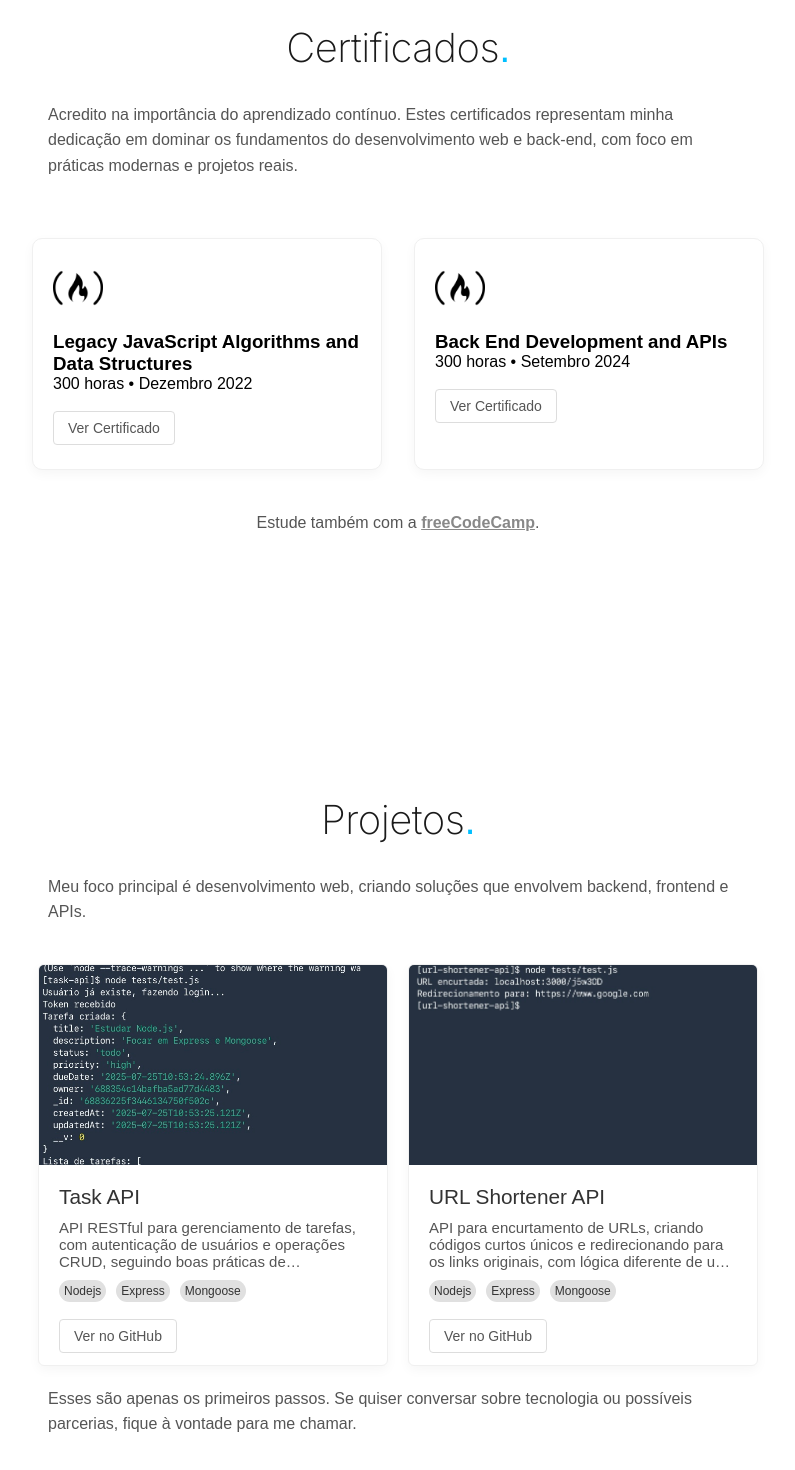
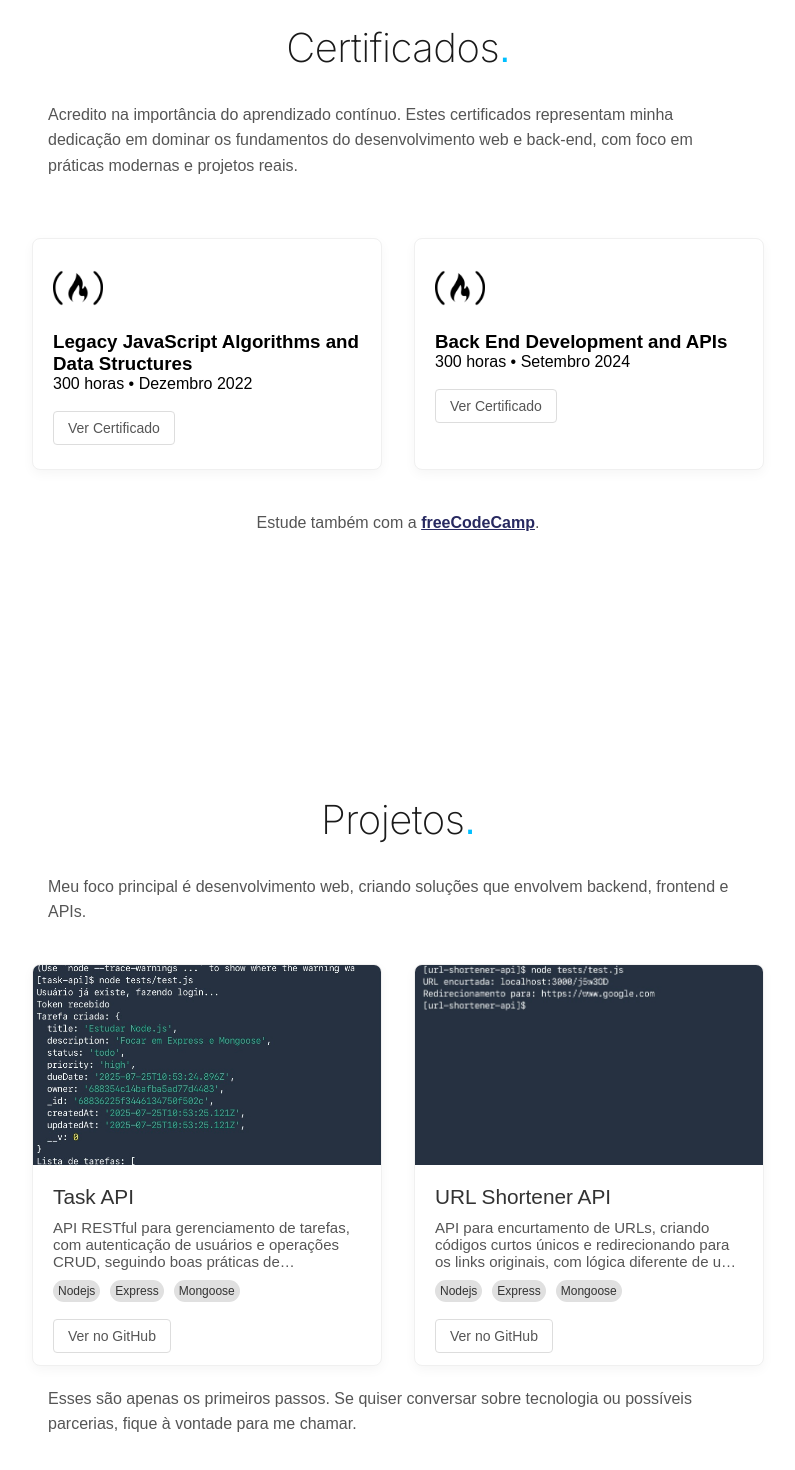
Before and after one commit to Andrezinrc/Portf-lio, a React (Vite) app: page / in a window 1280 px wide. Shown: the part 2028-3498 px from the top of the page, without its empty margins (242-1037 px from the left). Built offline with nearby package versions, Linux system fonts and the light colour scheme; no server answers.

Commit message:
fix: corrigido link da âncora para seção Projects na seção About

```diff
--- a/public/assets/css/content.css
+++ b/public/assets/css/content.css
@@ -240,12 +240,12 @@
 }
 
 .certificates-description a {
-  color: #888;
+  color: #272960;
   transition: all 0.3s;
 }
 
 .certificates-description a:hover{
-  color: #666;
+  color: #1E2057;
 }
 
 .certificates-container {
@@ -261,7 +261,7 @@
   flex-direction: column;
   background-color: #ffffff;
   border: 1px solid #f0f0f0;
-  border-radius: 10px;
+  border-radius: 8px;
   padding: 24px 20px;
   max-width: 350px;
   width: 100%;
@@ -354,7 +354,7 @@
   display: flex;
   justify-content: center;
   flex-wrap: wrap;
-  gap: 20px;
+  gap: 32px;
   align-items: center;
 }
 
@@ -363,7 +363,7 @@
   border: 1px solid #f0f0f0;
   transition: all 0.3s ease;
   box-shadow: 0 4px 12px rgba(0, 0, 0, 0.04);
-  border-radius: 6px;
+  border-radius: 8px;
   transition: all 0.3s;
   overflow: hidden;
   max-width: 350px;
--- a/src/sections/About.jsx
+++ b/src/sections/About.jsx
@@ -20,7 +20,7 @@
       </div>
 
       <div className="about-button-container">
-        <a className="about-button" href="#projetos">Ver Projetos</a>
+        <a className="about-button" href="#projects">Ver Projetos</a>
       </div>
     </section>
   );
```
